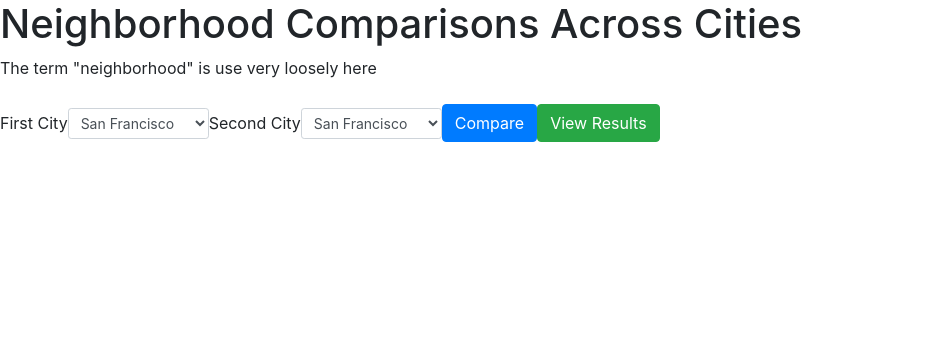
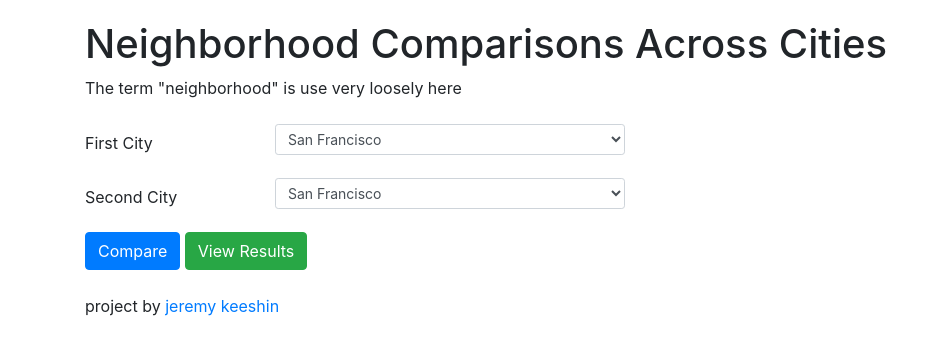
Before and after one commit to jkeesh/neighborhoods, a Django app: page / in a window 1280 px wide. Shown: the top 355 px of the page, without its empty margins (0-949 px from the left). Run offline with Django 3.2, Linux system fonts and the light colour scheme; some libraries are stand-ins or nearby versions.

Commit message:
update home page

```diff
--- a/neighborhoods/compare/templates/index.html
+++ b/neighborhoods/compare/templates/index.html
@@ -11,29 +11,50 @@
     <title>Hello, world!</title>
   </head>
   <body>
+    <div class="container" style="margin-top: 20px;">
+        <div class="row">
+            <div class="col">
+
                 <h1>Neighborhood Comparisons Across Cities</h1>
+
 
                 <div>The term "neighborhood" is use very loosely here</div>
                 <br>
 
-    <div class="form-inline">
-    First City
+                <form>
+                    <div>
+                        <div class="form-group row">
+                            <label class="col-sm-2 col-form-label">First City</label>
+                            <div class="col-sm-4">
                                 <select id="firstCity" class="form-control form-control-sm" >
                                 {% for city_tuple in CITY_SLUGS %}
                                     <option  value="{{city_tuple.1}}">{{city_tuple.0}}</option>
                                 {% endfor %}
                                 </select>
+                            </div>
+                        </div>
 
-    Second City
-    <select id="secondCity" class="form-control form-control-sm">
+                        <div class="form-group row">
+                            <label class="col-sm-2 col-form-label">Second City</label>
+                            <div class="col-sm-4">
+                                <select id="secondCity" class="form-control form-control-sm" >
                                 {% for city_tuple in CITY_SLUGS %}
-        <option value="{{city_tuple.1}}">{{city_tuple.0}}</option>
+                                    <option  value="{{city_tuple.1}}">{{city_tuple.0}}</option>
                                 {% endfor %}
                                 </select>
-
+                            </div>
+                        </div>
 
                         <button id="compare" type="button" class="btn btn-primary">Compare</button>
                         <button id="view" type="button" class="btn btn-success ">View Results</button>
+                    </div>
+                </form>
+
+
+                <br>
+                <p>project by <a href="http://jeremykeeshin.com">jeremy keeshin</a></p>
+            </div>
+        </div>
     </div>
 
     <!-- Optional JavaScript -->
```
Lines whose indentation alone changed are shown as unchanged.
